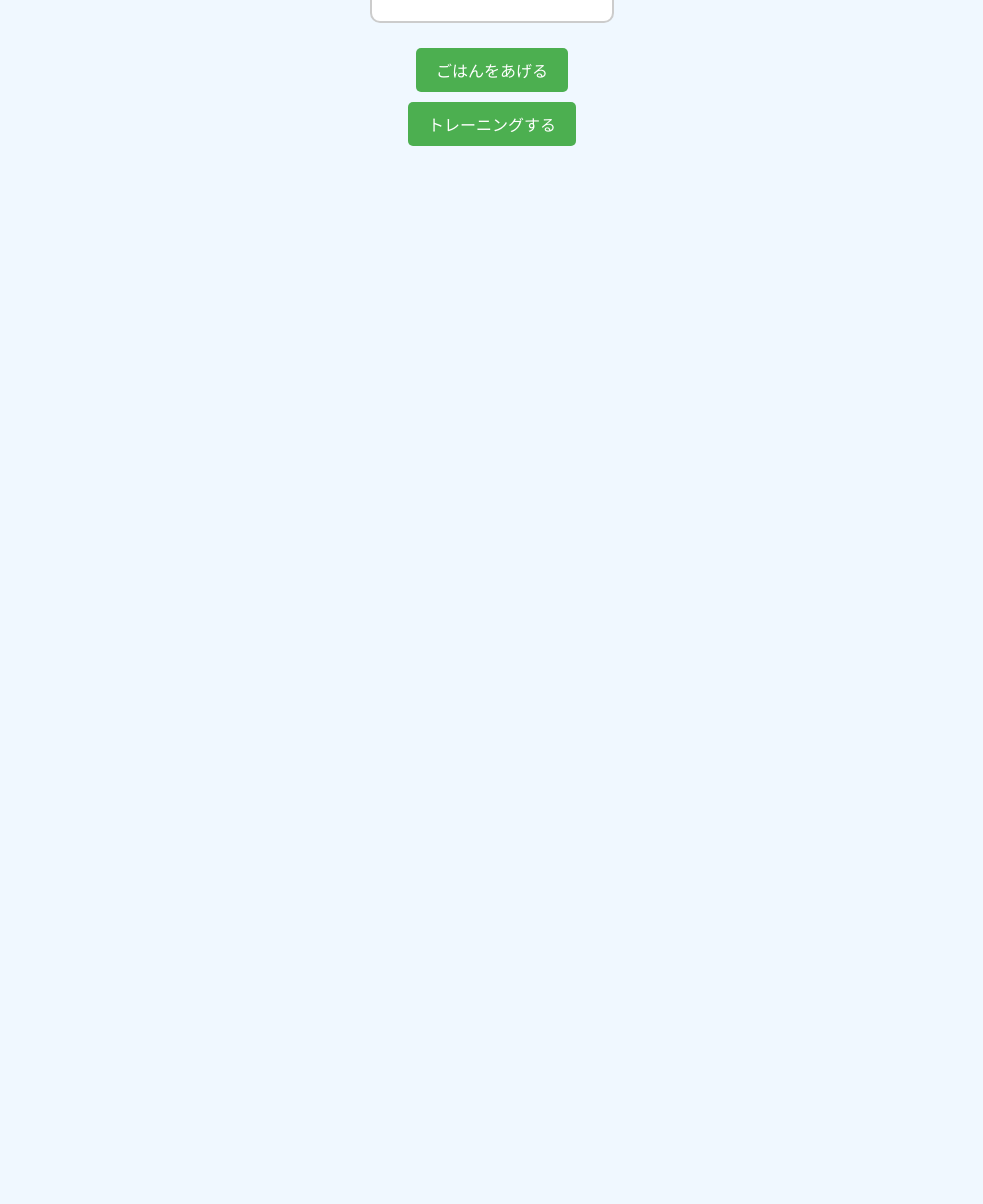
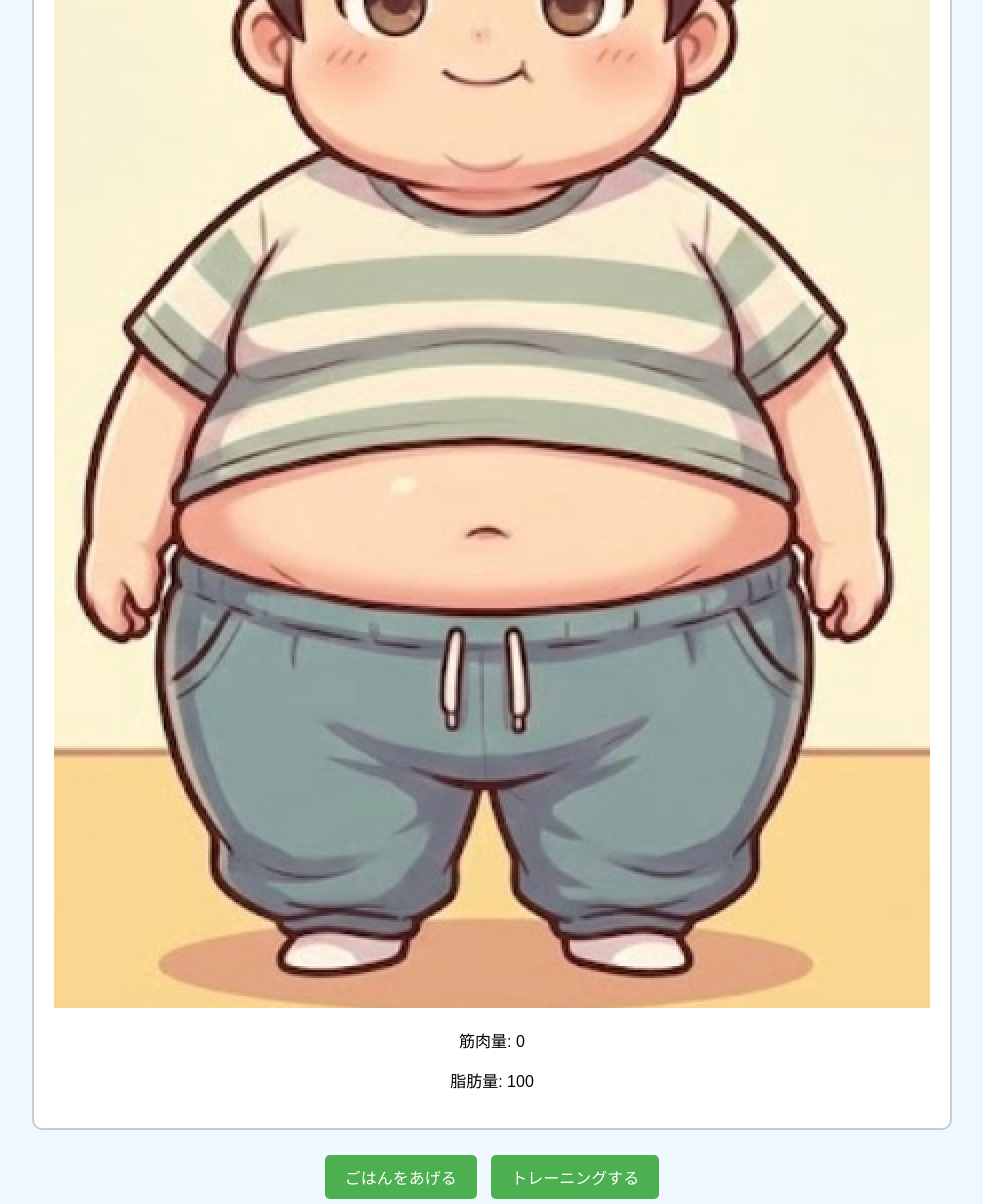
Before and after one commit to shaun-nakao/matcho-tchi, a plain HTML site: page index.html in a window 1280 px wide. Shown: the part 579-1783 px from the top of the page, without its empty margins (148-1131 px from the left). Before the commit the page ends 800 px from the top, so only its background shows below. Drawn offline with Linux system fonts and the light colour scheme.

Commit message:
Update index.html

```diff
--- a/index.html
+++ b/index.html
@@ -9,11 +9,20 @@
 <body>
     <h1>ようこそ、マッチョっちの世界へ！</h1>
     <p>ぷよっちが成長するのを手伝ってあげましょう！</p>
+
     <div id="game-container">
-        <img id="puyocchi-image" src="images/puyocchi.png" alt="ぷよっち">
+        <img id="character-image" src="images/puyocchi.png" alt="キャラクター">
+
+        <div id="status-container">
+            <p>筋肉量: <span id="muscle-stat">0</span></p>
+            <p>脂肪量: <span id="fat-stat">100</span></p>
+        </div>
     </div>
-    <button id="feed-button">ごはんをあげる</button>
-    <button id="train-button">トレーニングする</button>
+
+    <div class="button-container">
+        <button id="feed-button">ごはんをあげる</button>
+        <button id="train-button">トレーニングする</button>
+    </div>
 
     <script src="script.js"></script>
 </body>
```
